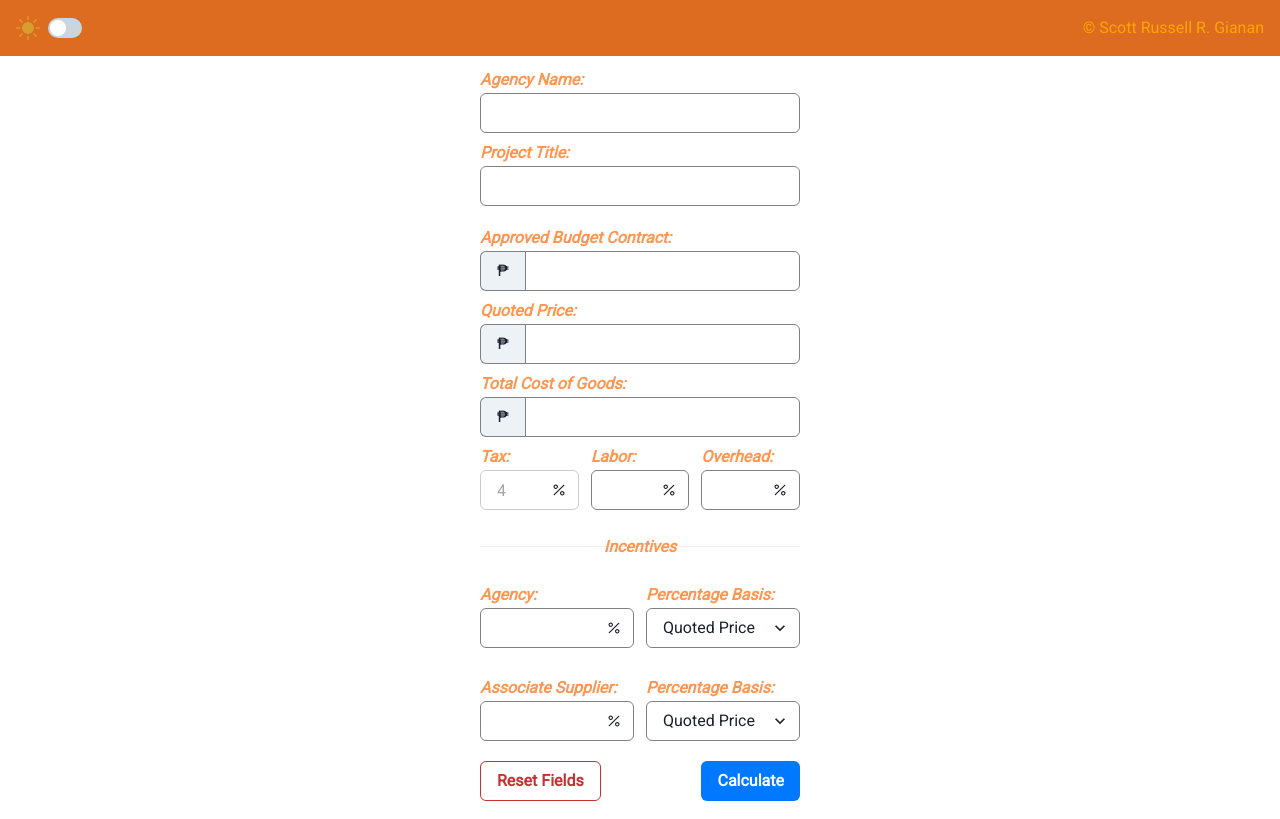
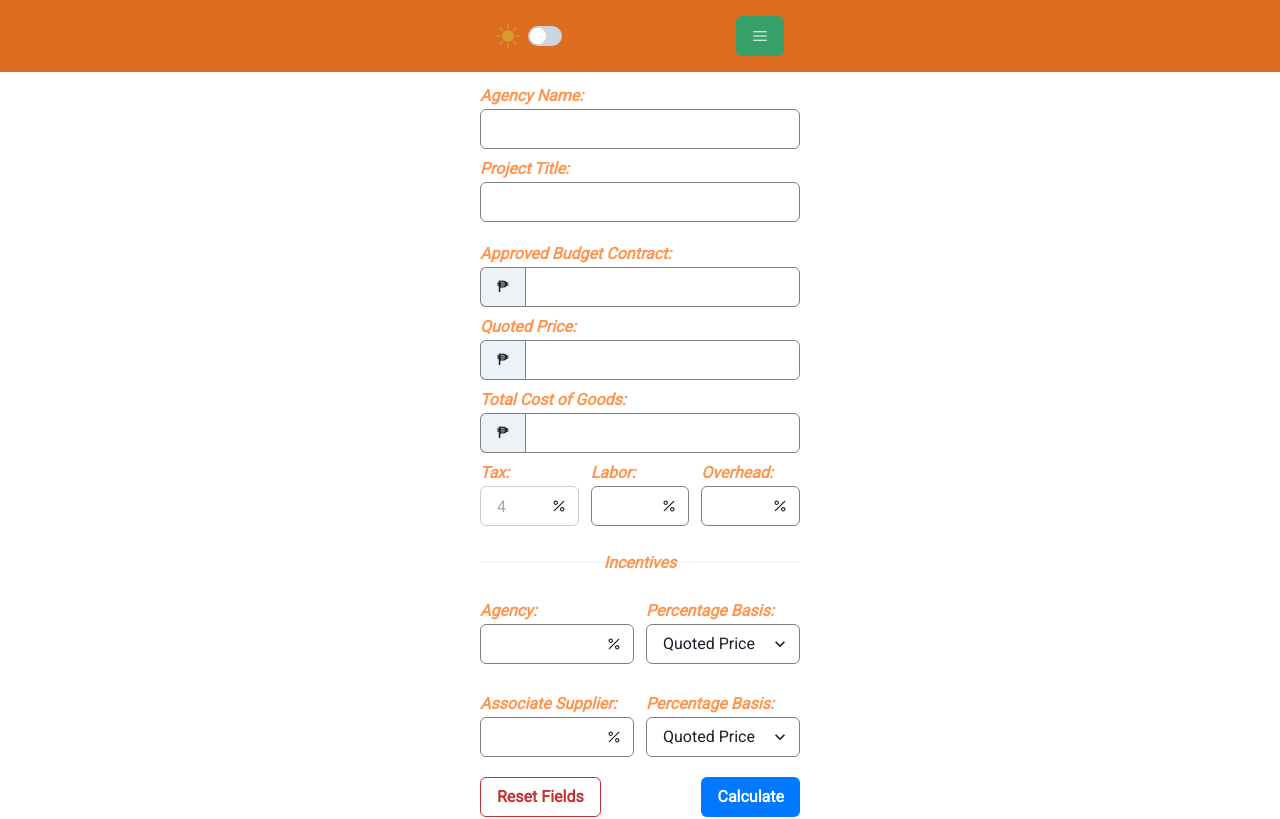
Before and after one commit to scott-gianan/taos-calc, a React (Vite) app: page / in a window 1280 px wide. Shown: the top 819 px of the page. Built offline with nearby package versions, Linux system fonts and the light colour scheme.

Commit message:
drawer implementation

```diff
--- a/src/App.jsx
+++ b/src/App.jsx
@@ -33,7 +33,6 @@ function App() {
       <Box mx={{ base: "0.25rem", md: "5rem", lg: "15rem", xl: "30rem" }}>
         <TableResult result={result} />
       </Box>
-
       <Center mt={2}>
         <Button colorScheme="teal" variant="outline">
           Save
--- a/src/components/Header/Header.jsx
+++ b/src/components/Header/Header.jsx
@@ -1,23 +1,48 @@
-import { Box, useColorMode, Flex, Spacer } from "@chakra-ui/react";
+import { useRef } from "react";
+import {
+  Box,
+  useColorMode,
+  Flex,
+  Spacer,
+  Button,
+  useDisclosure,
+} from "@chakra-ui/react";
+import { RxHamburgerMenu } from "react-icons/rx";
 import ColorModeComponent from "../ColorModeComponent";
+import SavedDataDrawer from "../SavedDataDrawer/SavedDataDrawer";
 export default function Header() {
   const { colorMode } = useColorMode();
+  const { isOpen, onOpen, onClose } = useDisclosure();
+  const btnRef = useRef();
   const headerStyle = {
     borderBottom: colorMode === "dark" && "1px solid gray",
   };
 
   return (
+    <>
       <Box
         bg={colorMode === "light" ? "orange.500" : ""}
         w="100%"
         p={4}
         style={headerStyle}
       >
-      <Flex justifyItems={"space-between"}>
+        <Flex
+          justifyItems={"space-between"}
+          align={"center"}
+          mx={{ base: "0.25rem", md: "5rem", lg: "15rem", xl: "30rem" }}
+        >
           <ColorModeComponent />
           <Spacer />
-        <p style={{ color: "orange" }}>© Scott Russell R. Gianan</p>
+          <Button colorScheme="green" ref={btnRef} onClick={onOpen}>
+            <RxHamburgerMenu />
+          </Button>
         </Flex>
       </Box>
+      <SavedDataDrawer
+        isDrawerOpen={isOpen}
+        onDrawerClose={onClose}
+        finalFocusRef={btnRef}
+      />
+    </>
   );
 }
--- /dev/null
+++ b/src/components/SavedDataDrawer/SavedDataDrawer.jsx
@@ -0,0 +1,44 @@
+import {
+  useDisclosure,
+  Drawer,
+  DrawerOverlay,
+  DrawerContent,
+  DrawerCloseButton,
+  DrawerHeader,
+  DrawerBody,
+  DrawerFooter,
+  Button,
+} from "@chakra-ui/react";
+
+function SavedDataDrawer({ isDrawerOpen, finalFocusRef, onDrawerClose }) {
+  return (
+    <>
+      <Drawer
+        isOpen={isDrawerOpen}
+        placement="right"
+        onClose={onDrawerClose}
+        finalFocusRef={finalFocusRef}
+      >
+        <DrawerOverlay />
+        <DrawerContent>
+          <DrawerCloseButton onClick={onDrawerClose} />
+          <DrawerHeader>Saved Projects</DrawerHeader>
+
+          <DrawerBody>{/* place content here */}</DrawerBody>
+          <DrawerFooter>
+            <Button
+              colorScheme="red"
+              variant={"solid"}
+              mr={3}
+              onClick={onDrawerClose}
+            >
+              Close
+            </Button>
+          </DrawerFooter>
+        </DrawerContent>
+      </Drawer>
+    </>
+  );
+}
+
+export default SavedDataDrawer;
```
Lines whose indentation alone changed are shown as unchanged.
